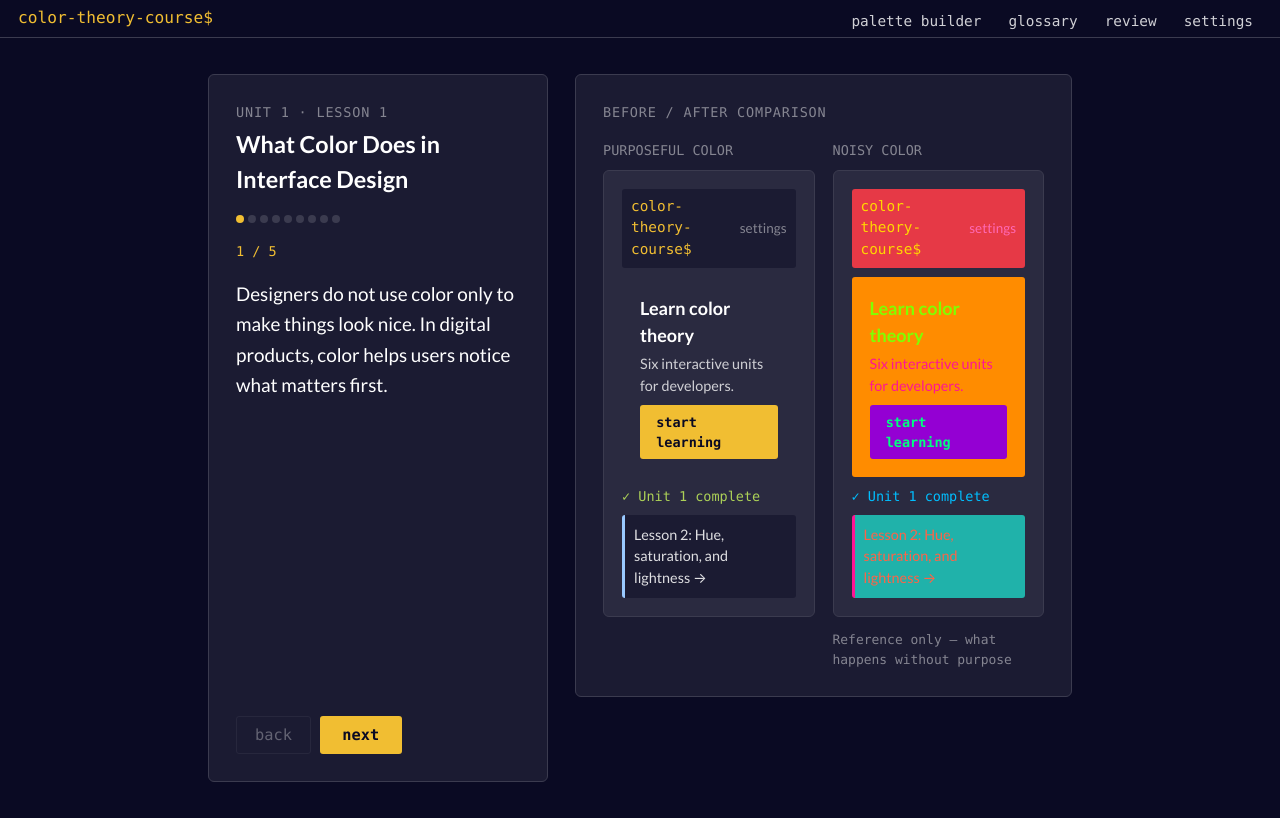
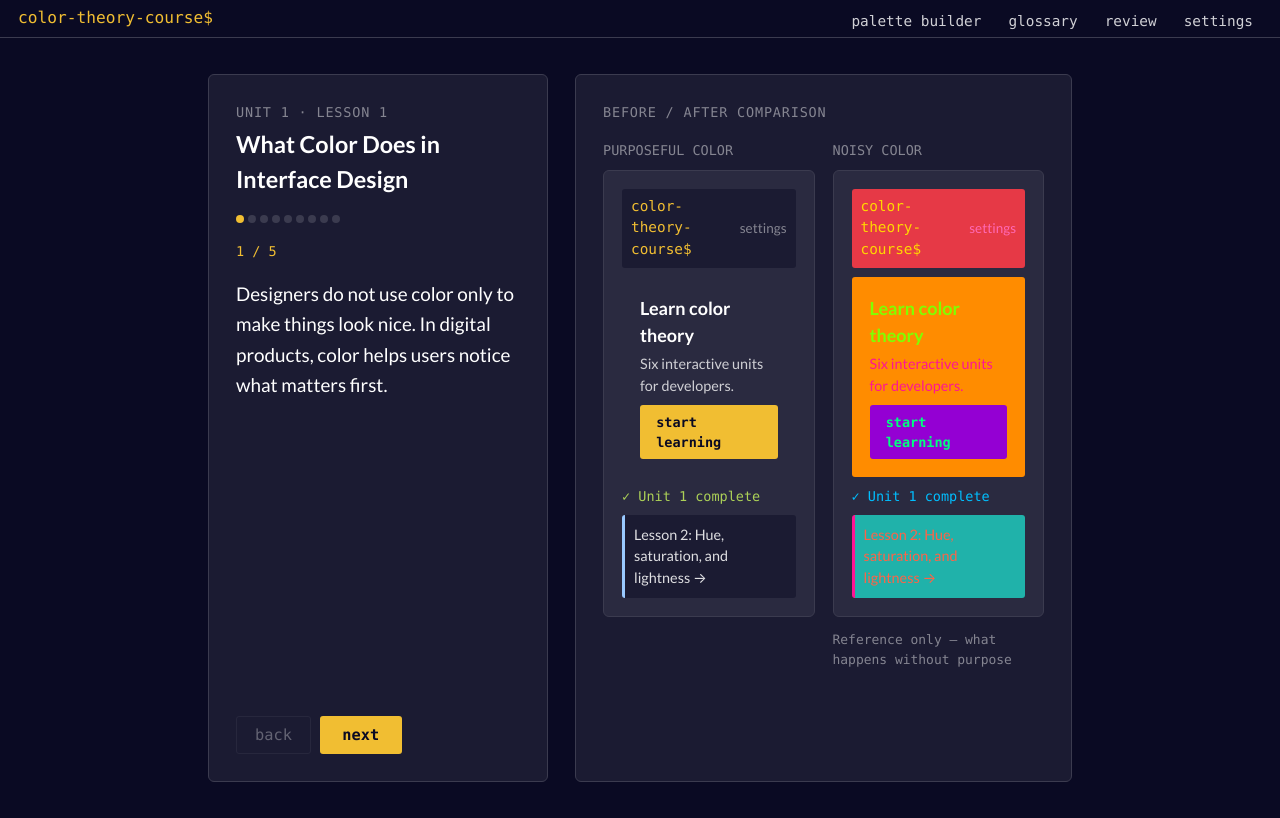
Before and after one commit to majestic-owl448/color-theory-lessons, a React (Vite) app: page /lesson/u1-l1 in a window 1280 px wide. Built offline with nearby package versions, Linux system fonts and the light colour scheme.

Commit message:
fix(layout): stretch tool card to match lesson panel height

```diff
--- a/src/components/lesson/LessonPlayer.module.css
+++ b/src/components/lesson/LessonPlayer.module.css
@@ -8,7 +8,7 @@
 @media (min-width: 1000px) {
   .layout {
     grid-template-columns: 340px 1fr;
-    align-items: start;
+    align-items: stretch;
   }
 }
 
```
